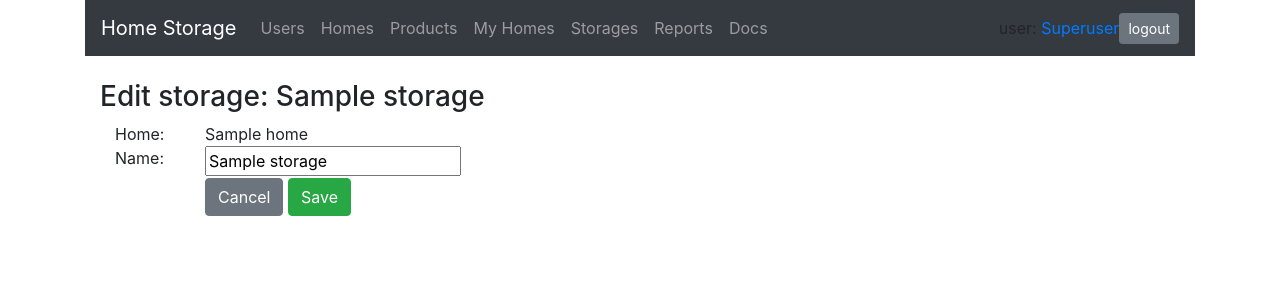
After one commit to Peanhua/HomeStorage, a Flask app: page /storages/1/edit in a window 1280 px wide. The commit adds this page. Shown: the top 300 px of the page. Run offline with Flask 2, Linux system fonts and the light colour scheme; a user stored in the database is signed in; tables that the repository leaves empty hold one stand-in row (values such as "Sample post"); some libraries are stand-ins or nearby versions.

Commit message:
Add storage editing.

```diff
--- a/application/storages/forms.py
+++ b/application/storages/forms.py
@@ -9,6 +9,12 @@ class StorageForm(FlaskForm):
         csrf = False
 
 
+class StorageEditForm(FlaskForm):
+    name = StringField("Name:", [validators.DataRequired(), validators.Length(min=4, max=40)])
+    class Meta:
+        csrf = False
+
+
 class StorageDeleteForm(FlaskForm):
     class Meta:
         csrf = False
--- a/application/storages/views.py
+++ b/application/storages/views.py
@@ -1,6 +1,6 @@
 from application                 import app, db, login_required
 from application.storages.models import Storage
-from application.storages.forms  import StorageForm, StorageDeleteForm
+from application.storages.forms  import StorageForm, StorageEditForm, StorageDeleteForm
 from application.homes.models    import Home
 from application.items.models    import Item
 from flask                       import redirect, render_template, request, url_for
@@ -46,6 +46,32 @@ def storages_create():
     db.session().commit()
 
     return redirect(url_for("storages_index"))
+
+
+# Storage edit:
+@app.route("/storages/<storage_id>/edit", methods=["GET", "POST"])
+@login_required()
+def storages_edit(storage_id):
+    storage = Storage.query.get(storage_id)
+    if not storage:
+        return redirect(url_for("auth_unauthorized"))
+    home = Home.query.get(storage.home_id)
+
+    if not home.is_user_in(current_user.user_id):
+        return redirect(url_for("auth_unauthorized"))
+
+    if request.method == "GET":
+        form = StorageEditForm()
+        form.name.data = storage.name
+        return render_template("storages/edit.html", form=form, home=home, storage=storage)
+    elif request.method == "POST":
+        form = StorageEditForm(request.form)
+        if not form.validate():
+            return render_template("storages/edit.html", form=form, home=home, storage=storage)
+        storage.name = form.name.data
+        db.session().commit()
+        return redirect(url_for("storages_index"))
+
 
 
 # Storage delete:
--- /dev/null
+++ b/application/templates/storages/edit.html
@@ -0,0 +1,33 @@
+{% extends "layout.html" %}
+
+{% block body %}
+<h3>Edit storage: {{ storage.name }}</h3>
+<form method="POST">
+  <div class="container">
+    <div class="row">
+      <div class="col-1">Home:</div>
+      <div class="col">{{ home.name }}</div>
+      <div class="col">
+      </div>
+    </div>
+    <div class="row">
+      <div class="col-1">{{ form.name.label }}</div>
+      <div class="col-3">{{ form.name }}</div>
+      <div class="col">
+        <ul>
+          {% for error in form.name.errors %}
+          <li>{{ error }}</li>
+          {% endfor %}
+        </ul>
+      </div>
+    </div>
+    <div class="row">
+      <div class="col-1"></div>
+      <div class="col">
+        <button type="button" class="btn btn-secondary" onclick="location.assign('{{ url_for('storages_index') }}')">Cancel</button>
+        <button type="submit" class="btn btn-success">Save</button>
+      </div>
+    </div>
+  </div>
+</form>
+{% endblock %}
--- a/application/templates/storages/list.html
+++ b/application/templates/storages/list.html
@@ -19,11 +19,12 @@
     <td>{{ item[1] }}</td>
     <td>{{ item[0].name }}</td>
     <td>
-      <button type="button" class="btn btn-primary btn-sm" onclick="location.assign('{{ url_for('stock_add',    storage_id=item[0].storage_id) }}')">Add items</button>
-      <button type="button" class="btn btn-primary btn-sm" onclick="location.assign('{{ url_for('stock_remove', storage_id=item[0].storage_id) }}')">Remove items</button>
+      <button type="button" class="btn btn-success btn-sm" onclick="location.assign('{{ url_for('stock_add',    storage_id=item[0].storage_id) }}')">Add items</button>
+      <button type="button" class="btn btn-success btn-sm" onclick="location.assign('{{ url_for('stock_remove', storage_id=item[0].storage_id) }}')">Remove items</button>
     </td>
     <td>&nbsp;</td>
     <td>
+      <button type="button" class="btn btn-primary btn-sm" onclick="location.assign('{{ url_for('storages_edit', storage_id=item[0].storage_id) }}')">Edit storage</button>
       <button type="button" class="btn btn-danger btn-sm" onclick="location.assign('{{ url_for('storages_delete', storage_id=item[0].storage_id) }}')">Delete storage</button>
     </td>
   </tr>
```
Also changed, not shown: documentation/user-stories.md (+12 -0 lines).
